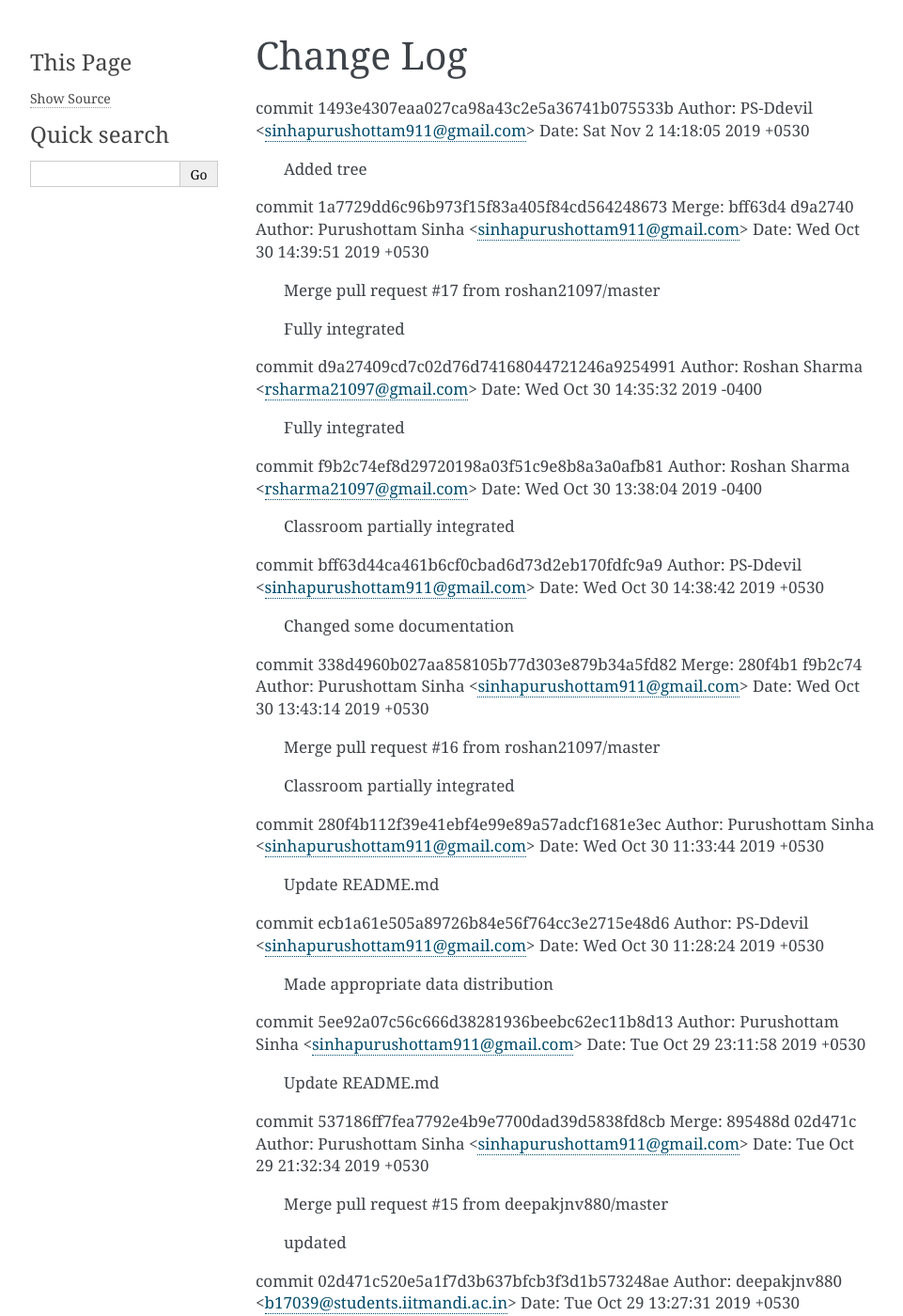
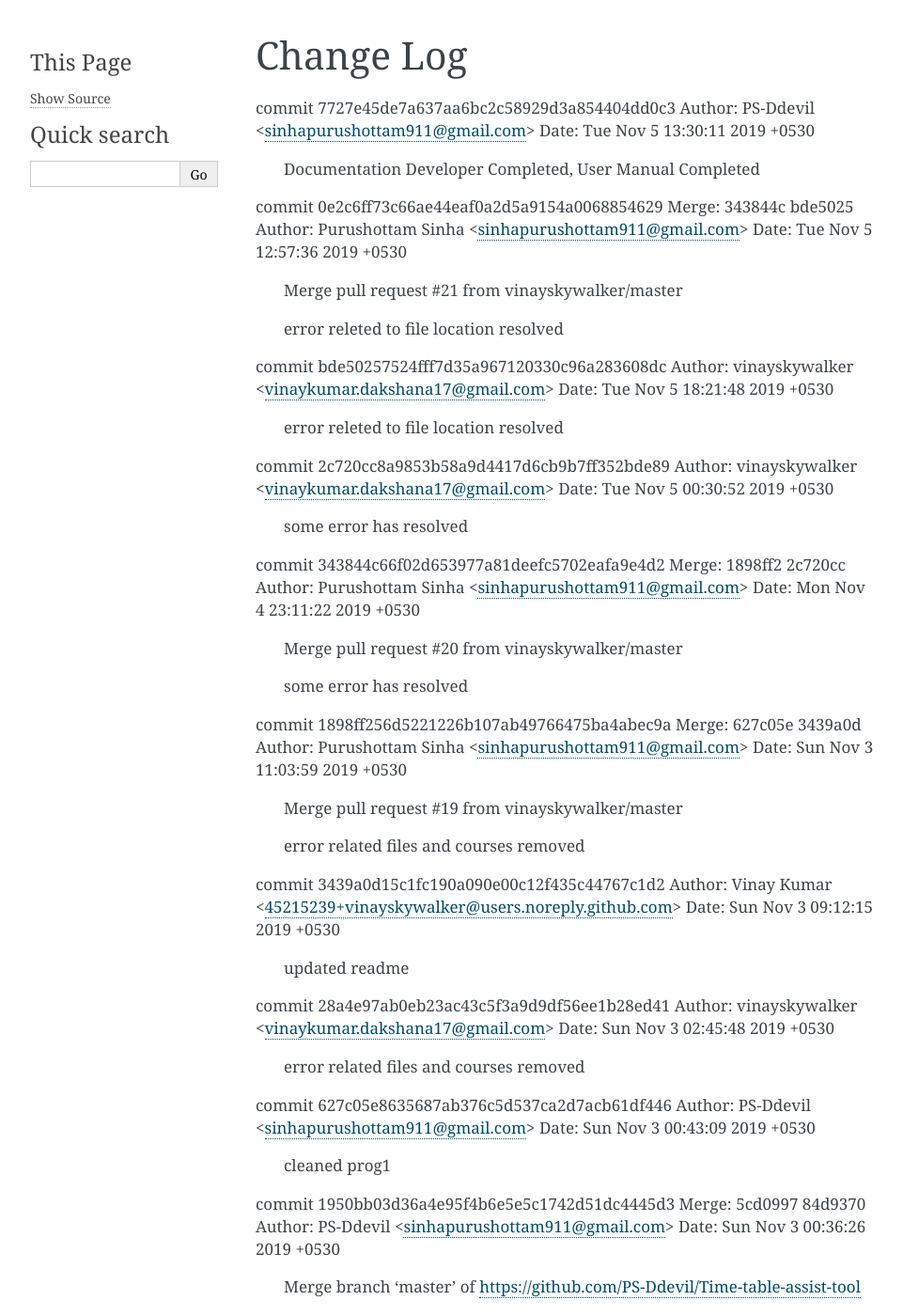
Before and after one commit to PS-Ddevil/Time-table-assist-tool, a Sphinx documentation site: the page built from docs/source/change.rst, in a window 1280 px wide and 1400 px high. Shown: the whole window at 94% size, without its empty margins (148-1109 px from the left). Built offline with Sphinx 7.4.7, drawn with Linux system fonts in a browser that asks for light colours; some of the changed text lies outside the part shown.

Commit message:
Updated git log

```diff
--- a/docs/source/change.rst
+++ b/docs/source/change.rst
@@ -1,5 +1,102 @@
 Change Log
 ===========
+
+commit 7727e45de7a637aa6bc2c58929d3a854404dd0c3
+Author: PS-Ddevil <sinhapurushottam911@gmail.com>
+Date:   Tue Nov 5 13:30:11 2019 +0530
+
+    Documentation Developer Completed, User Manual Completed
+
+commit 0e2c6ff73c66ae44eaf0a2d5a9154a0068854629
+Merge: 343844c bde5025
+Author: Purushottam Sinha <sinhapurushottam911@gmail.com>
+Date:   Tue Nov 5 12:57:36 2019 +0530
+
+    Merge pull request #21 from vinayskywalker/master
+
+    error releted to file location resolved
+
+commit bde50257524fff7d35a967120330c96a283608dc
+Author: vinayskywalker <vinaykumar.dakshana17@gmail.com>
+Date:   Tue Nov 5 18:21:48 2019 +0530
+
+    error releted to file location resolved
+
+commit 2c720cc8a9853b58a9d4417d6cb9b7ff352bde89
+Author: vinayskywalker <vinaykumar.dakshana17@gmail.com>
+Date:   Tue Nov 5 00:30:52 2019 +0530
+
+    some error has resolved
+
+commit 343844c66f02d653977a81deefc5702eafa9e4d2
+Merge: 1898ff2 2c720cc
+Author: Purushottam Sinha <sinhapurushottam911@gmail.com>
+Date:   Mon Nov 4 23:11:22 2019 +0530
+
+    Merge pull request #20 from vinayskywalker/master
+
+    some error has resolved
+
+commit 1898ff256d5221226b107ab49766475ba4abec9a
+Merge: 627c05e 3439a0d
+Author: Purushottam Sinha <sinhapurushottam911@gmail.com>
+Date:   Sun Nov 3 11:03:59 2019 +0530
+
+    Merge pull request #19 from vinayskywalker/master
+
+    error related files and courses removed
+
+commit 3439a0d15c1fc190a090e00c12f435c44767c1d2
+Author: Vinay Kumar <45215239+vinayskywalker@users.noreply.github.com>
+Date:   Sun Nov 3 09:12:15 2019 +0530
+
+    updated readme
+
+commit 28a4e97ab0eb23ac43c5f3a9d9df56ee1b28ed41
+Author: vinayskywalker <vinaykumar.dakshana17@gmail.com>
+Date:   Sun Nov 3 02:45:48 2019 +0530
+
+    error related files and courses removed
+
+commit 627c05e8635687ab376c5d537ca2d7acb61df446
+Author: PS-Ddevil <sinhapurushottam911@gmail.com>
+Date:   Sun Nov 3 00:43:09 2019 +0530
+
+    cleaned prog1
+
+commit 1950bb03d36a4e95f4b6e5e5c1742d51dc4445d3
+Merge: 5cd0997 84d9370
+Author: PS-Ddevil <sinhapurushottam911@gmail.com>
+Date:   Sun Nov 3 00:36:26 2019 +0530
+
+    Merge branch 'master' of https://github.com/PS-Ddevil/Time-table-assist-tool
+
+commit 5cd09973fb57daffd0b4d8766a2c056000bfd4ac
+Author: PS-Ddevil <sinhapurushottam911@gmail.com>
+Date:   Sun Nov 3 00:34:25 2019 +0530
+
+    Completed Developer manual
+
+commit 84d9370f0b99f16f36bd7bce5f0c7eb6e93b706a
+Merge: 1a7729d 3c2fc16
+Author: Purushottam Sinha <sinhapurushottam911@gmail.com>
+Date:   Sun Nov 3 00:27:03 2019 +0530
+
+    Merge pull request #18 from deepakjnv880/master
+
+    GUI1 updated and IIT Mandi logo added
+
+commit 3c2fc16aea454de3a310720ce799a68ed526e35a
+Author: deepakjnv880 <b17039@students.iitmandi.ac.in>
+Date:   Sun Nov 3 00:13:41 2019 +0530
+
+    IIT Mandi logo added
+
+commit b7a62608b309aa7e9b59f91ca44acbcba3b45ce6
+Author: deepakjnv880 <b17039@students.iitmandi.ac.in>
+Date:   Sun Nov 3 00:13:08 2019 +0530
+
+    GUI 1 updated
 
 commit 1493e4307eaa027ca98a43c2e5a36741b075533b
 Author: PS-Ddevil <sinhapurushottam911@gmail.com>
```
